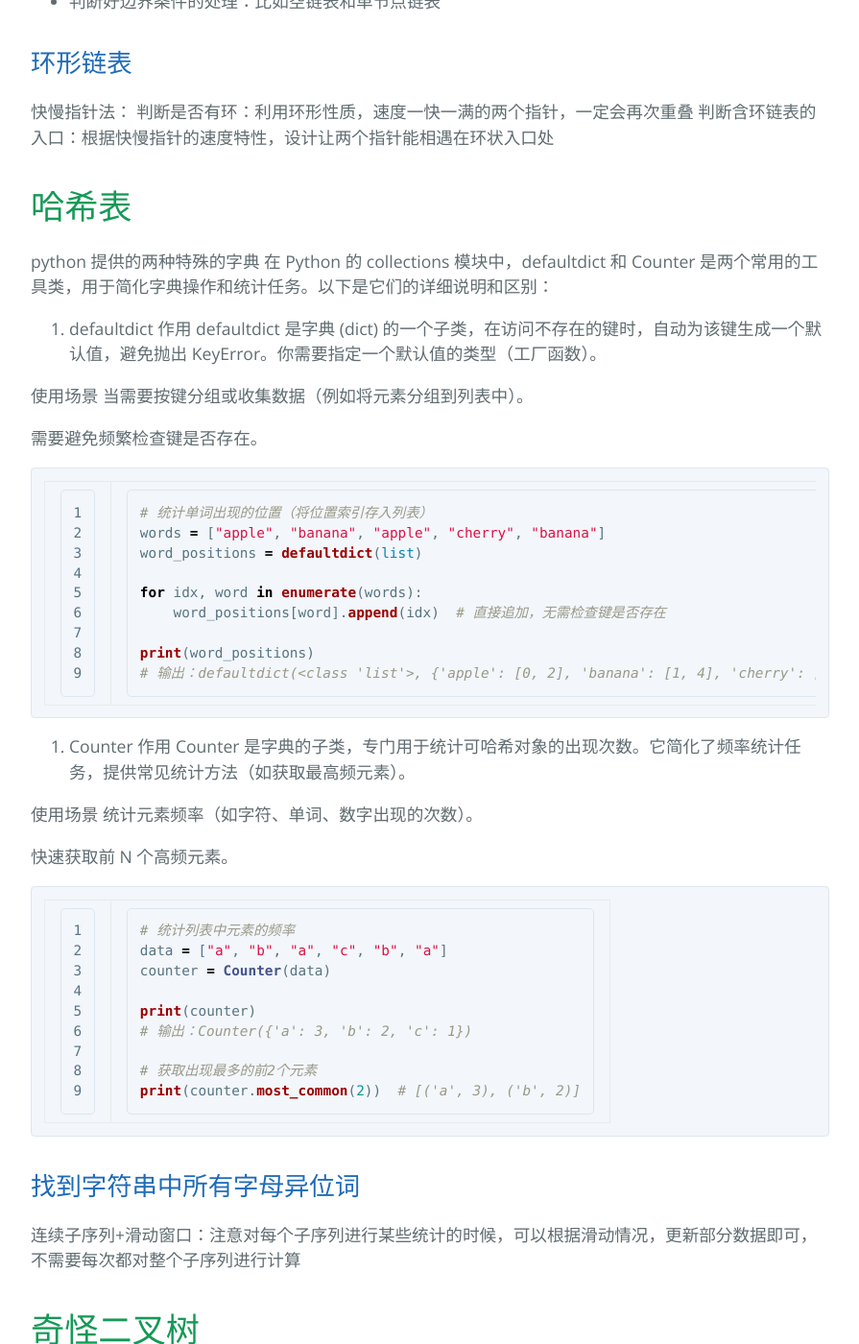
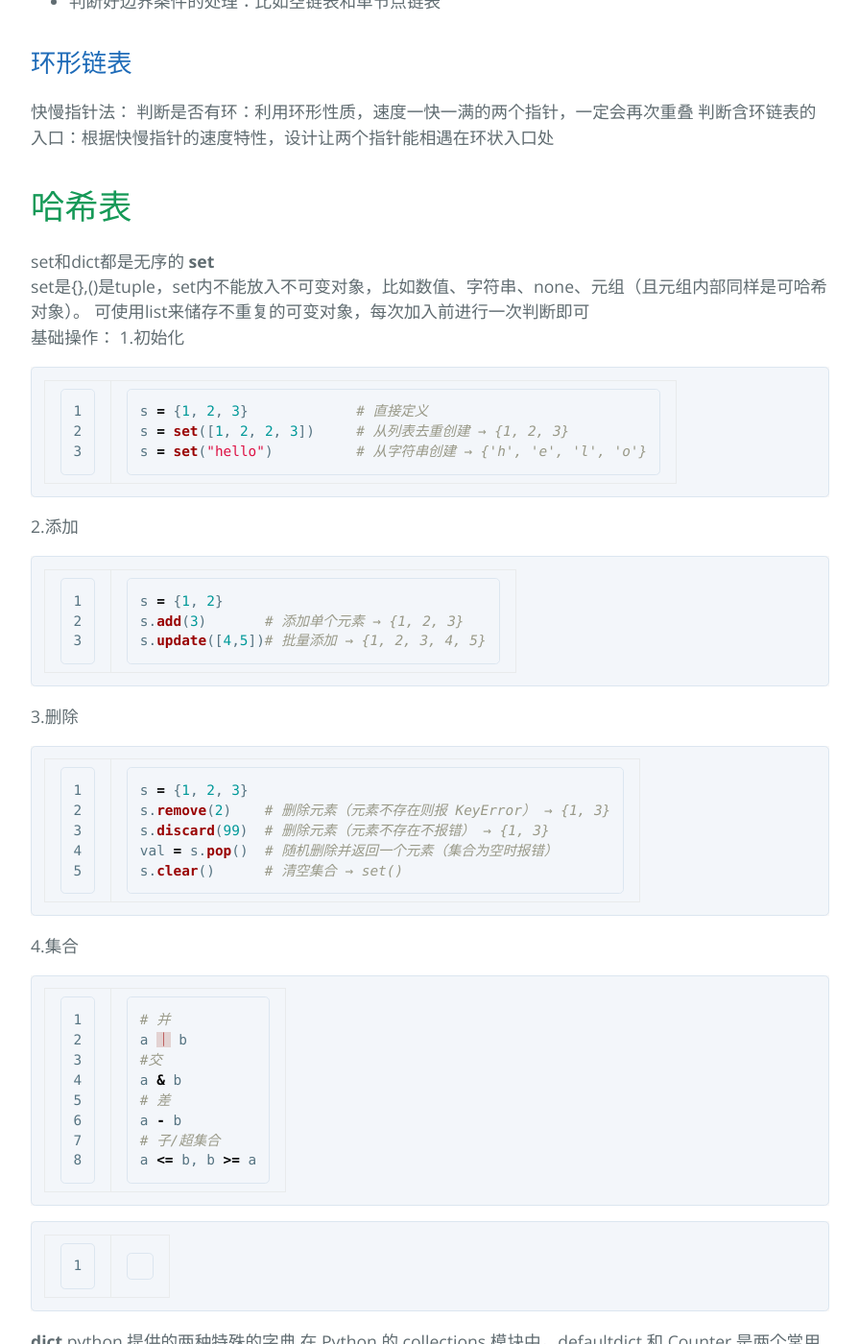
Before and after one commit to Ziyangpig/Note_LeetCode, a Jekyll site: the page built from Ali.md, in a window 1280 px wide and 1400 px high, scrolled down 5638 px. Shown: the whole window at 96% size, without its empty margins (192-1087 px from the left). Built offline with Jekyll 4.4.1, drawn with Linux system fonts in a browser that asks for light colours; our own code applies the rules of GitHub Pages for plain Markdown files; formulas are drawn with MathJax 3.

Commit message:
Update Ali.md

````diff
--- a/Ali.md
+++ b/Ali.md
@@ -181,6 +181,49 @@ class Solution:
 判断含环链表的入口：根据快慢指针的速度特性，设计让两个指针能相遇在环状入口处
 
 # 哈希表
+set和dict都是无序的
+**set**
+set是{},()是tuple，set内不能放入不可变对象，比如数值、字符串、none、元组（且元组内部同样是可哈希对象）。
+可使用list来储存不重复的可变对象，每次加入前进行一次判断即可
+基础操作：
+1.初始化
+```python
+s = {1, 2, 3}             # 直接定义
+s = set([1, 2, 2, 3])     # 从列表去重创建 → {1, 2, 3}
+s = set("hello")          # 从字符串创建 → {'h', 'e', 'l', 'o'}
+```
+2.添加
+```python
+s = {1, 2}
+s.add(3)       # 添加单个元素 → {1, 2, 3}
+s.update([4,5])# 批量添加 → {1, 2, 3, 4, 5}
+```
+3.删除
+```python
+s = {1, 2, 3}
+s.remove(2)    # 删除元素（元素不存在则报 KeyError） → {1, 3}
+s.discard(99)  # 删除元素（元素不存在不报错） → {1, 3}
+val = s.pop()  # 随机删除并返回一个元素（集合为空时报错）
+s.clear()      # 清空集合 → set()
+```
+4.集合
+```python
+# 并
+a ｜ b
+#交
+a & b
+# 差
+a - b
+# 子/超集合
+a <= b, b >= a
+```
+
+```python
+
+```
+
+
+**dict**
 python 提供的两种特殊的字典
 在 Python 的 collections 模块中，defaultdict 和 Counter 是两个常用的工具类，用于简化字典操作和统计任务。以下是它们的详细说明和区别：
 
````
